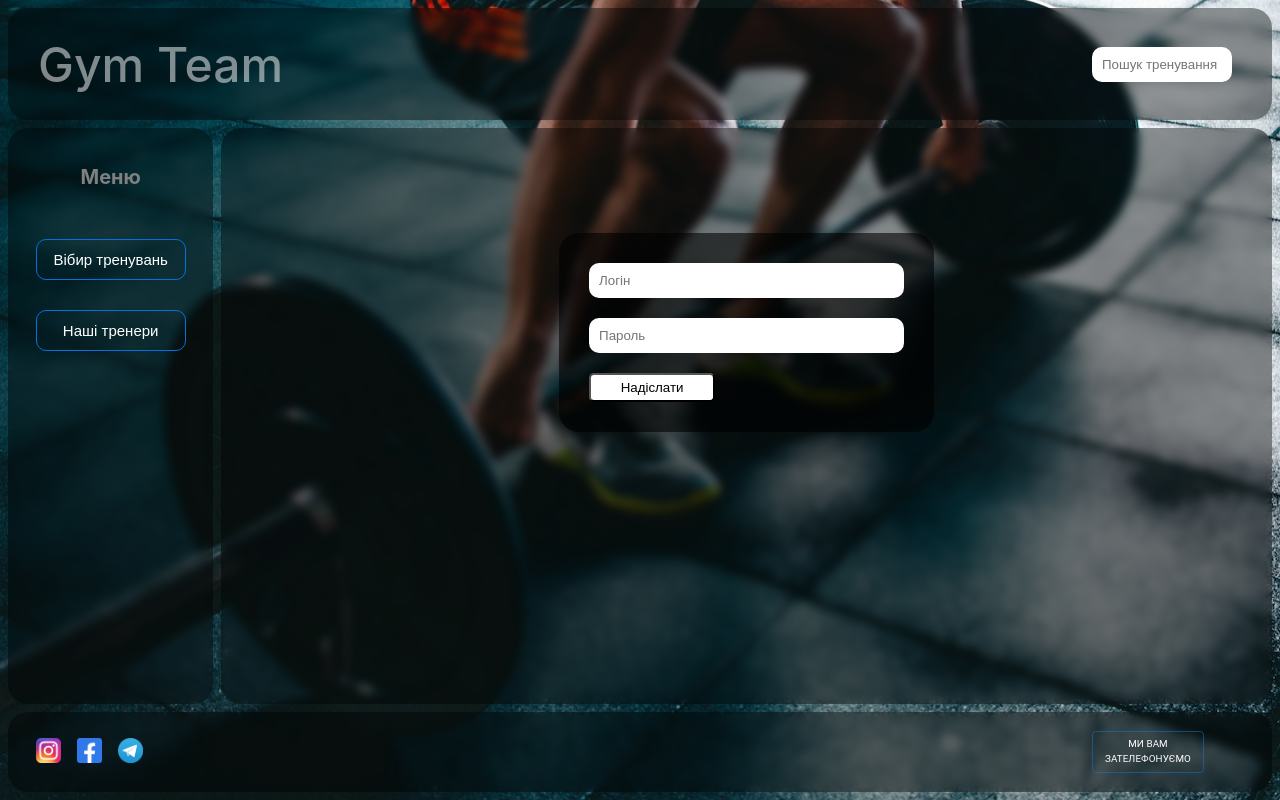
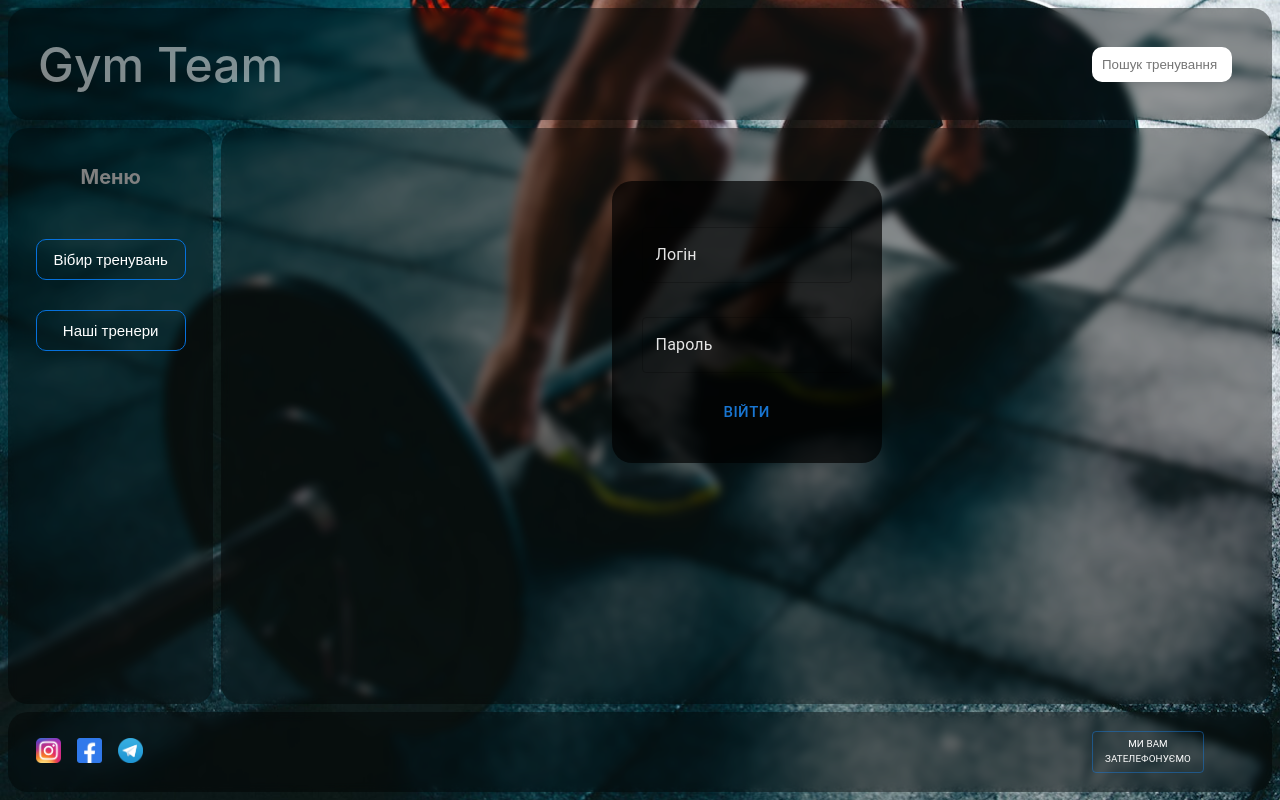
Before and after one commit to glinkinzhenya/Diplom-pro, a React (Create React App) app: page /admin in a window 1280 px wide. Built offline with nearby package versions, Linux system fonts and the light colour scheme.

Commit message:
add burger

```diff
--- a/package.json
+++ b/package.json
@@ -5,6 +5,7 @@
   "dependencies": {
     "@emotion/react": "^11.10.6",
     "@emotion/styled": "^11.10.6",
+    "@mui/icons-material": "^5.11.16",
     "@mui/material": "^5.11.13",
     "@mui/system": "^5.11.14",
     "@reduxjs/toolkit": "^1.9.3",
--- /dev/null
+++ b/src/components/Forms/InputText.jsx
@@ -0,0 +1,46 @@
+import { TextField } from '@mui/material';
+import React from 'react';
+import { Controller } from 'react-hook-form';
+
+export function InputText({
+  control,
+  name,
+  defaultValue = '',
+  label,
+  type,
+  rules,
+  ...props
+}) {
+  return (
+    <Controller
+      type={type}
+      control={control}
+      name={name}
+      defaultValue={defaultValue}
+      rules={rules}
+      render={(({ field: { onChange, value, ref }, fieldState: { error } }) => (
+        <TextField
+          InputProps={{
+            style: {
+              color: 'rgba(255, 255, 255, 0.892)', // цвет текста
+            },
+          }}
+          InputLabelProps={{
+            style: {
+              color: 'rgba(255, 255, 255, 0.892)', // цвет текста метки
+            },
+          }}
+          type={type}
+          label={label}
+          value={value}
+          inputRef={ref}
+          onChange={onChange}
+          margin='normal'
+          error={!!error}
+          helperText={error ? error.message : ''}
+          {...props}
+        />
+      ))}
+    />
+  );
+}
--- /dev/null
+++ b/src/components/Templates/Header/ComponentHeader/Burger.jsx
@@ -0,0 +1,54 @@
+import React, { useState } from 'react';
+import {
+  Button,
+  Drawer, Box, List, ListItem, ListItemButton, ListItemText,
+} from '@mui/material';
+import MenuIcon from '@mui/icons-material/Menu';
+import { Link } from 'react-router-dom';
+
+export default function Burger() {
+  const [open, setOpen] = useState(false);
+
+  const pages = ['Головна', 'Вибір тренувань', 'Наші тренери'];
+  const links = ['/', '/trainings', '/trainers'];
+  // eslint-disable-next-line react/jsx-key
+
+  return (
+    <nav>
+      <Button
+        onClick={() => setOpen(true)}
+        sx={{ color: 'var(--secondary-alt)' }}
+      >
+        <MenuIcon />
+      </Button>
+      <Drawer
+        anchor='right'
+        open={open}
+        onClose={() => setOpen(false)}
+      >
+        <Box
+          role="presentation"
+          onClick={() => setOpen(false)}
+          onKeyDown={() => setOpen(false)}
+          sx={{
+            height: '100%',
+            backgroundColor: 'var(--secondary)',
+            color: 'var(--secondary-alt)',
+          }}
+        >
+          <List>
+            {pages.map((page, index) => (
+              <Link key={page} to={links[index]}>
+                <ListItem disablePadding>
+                  <ListItemButton>
+                    <ListItemText primary={page} />
+                  </ListItemButton>
+                </ListItem>
+              </Link>
+            ))}
+          </List>
+        </Box>
+      </Drawer>
+    </nav>
+  );
+}
--- a/src/components/Templates/Header/Header.jsx
+++ b/src/components/Templates/Header/Header.jsx
@@ -2,7 +2,9 @@ import React, { useState } from 'react';
 import { Link } from 'react-router-dom';
 import { useDispatch } from 'react-redux';
 import './Header.css';
+import { useMediaQuery } from '@mui/material';
 import { trainingsActions } from '../../../store/modules/trainings';
+import BurgerBig from './ComponentHeader/Burger';
 
 export default function Header() {
   const [inputWidth, setInputWidth] = useState('120px');
@@ -19,6 +21,8 @@ export default function Header() {
     setInputValue(e.target.value);
     dispatch(trainingsActions.filterTrainings({ search: inputValue }));
   };
+
+  const burgerTrue = useMediaQuery('(min-width:625px)');
 
   return (
     <>
@@ -44,6 +48,7 @@ export default function Header() {
           />
         </Link>
       </div >
+      {!burgerTrue && <BurgerBig />}
     </>
   );
 }
--- /dev/null
+++ b/src/constans/rules.js
@@ -0,0 +1,12 @@
+export const rulesText = {
+  required: (field) => `Треба ввести ${field}.`,
+};
+
+export const adminRules = {
+  login: {
+    required: { value: true, message: rulesText.required('логін') },
+  },
+  password: {
+    required: { value: true, message: rulesText.required('пароль') },
+  },
+};
--- /dev/null
+++ b/src/pages/AddForm/AddForm.jsx
@@ -0,0 +1,8 @@
+import React from 'react';
+
+export default function AddForm() {
+
+    return (
+        <h1>HUy</h1>
+    )
+}
--- a/src/pages/Admin/Admin.css
+++ b/src/pages/Admin/Admin.css
@@ -1,19 +1,15 @@
-.admin {
-display: flex;
-flex-direction: column;
-gap: 20px;
-padding: 30px;
-background-color: rgba(0, 0, 0, 0.591);
-width: 30%;
-margin-left: auto;
-margin-right: auto;
-border-radius: 20px;
-margin-top: 10%;
+.admin-wrapper {
+    display: flex;
+    justify-content: center;
 }
-.admin>button {
-width: 40%;
-border-radius: 5px;
-padding: 5px;
-background-color: white;
-border: 1px soid black;
+
+.form-wrapper {
+    display: flex;
+    flex-direction: column;
+    background-color: rgb(0 0 0 / 69%);
+    border-radius: 20px;
+    padding: 30px;
+    width: 20%;
+    margin-top: 5%;
+    gap: 10px;
 }
--- a/src/pages/Admin/Admin.jsx
+++ b/src/pages/Admin/Admin.jsx
@@ -1,13 +1,44 @@
 import React from 'react';
+import { Button } from '@mui/material';
+import { InputText } from '../../components/Forms/InputText';
+import { useForm } from 'react-hook-form';
+import { adminRules } from '../../constans/rules';
 import './Admin.css';
 
 export default function Admin() {
-  return (<>
-    <div className='admin'>
-      <input type="text" placeholder='Логін' />
-      <input type="password" placeholder='Пароль' />
-      <button>Надіслати</button>
+  const { control, handleSubmit, getValues } = useForm();
+
+  const onSubmit = () => {
+    console.log(getValues());
+    if (getValues().login === 'admin' && getValues().password === 'qwerty') {
+      window.location.href = '/admin/4hg874hg8h45g85hg848g47gh4hyth4ythvy4thg8yh5g784h578heyubvyurbvubs';
+    }
+  };
+
+
+  return (
+    <div className='admin-wrapper'>
+      <div className='form-wrapper'>
+        <InputText
+          control={control}
+          name='login'
+          label='Логін'
+          type='text'
+          rules={adminRules.login}
+        />
+        <InputText
+          control={control}
+          name='password'
+          label='Пароль'
+          type='password'
+          rules={adminRules.password}
+        />
+        <Button
+          size='large'
+          onClick={handleSubmit(onSubmit)}
+        >Війти
+        </Button>
+      </div>
     </div>
-
-  </>);
+  );
 }
--- a/src/pages/MainRoute.jsx
+++ b/src/pages/MainRoute.jsx
@@ -5,6 +5,7 @@ import Trainings from './Trainings/Trainings';
 import SportPage from './SportPage/SportPage';
 import Trainers from './Trainers/Trainers';
 import Admin from './Admin/Admin';
+import AddForm from './AddForm/AddForm';
 import NotFound from './NotFound/NotFound';
 import Start from './Start/Start';
 
@@ -17,6 +18,7 @@ export default function MainRoute() {
         <Route path='/trainings' element={<Trainings />} />
         <Route path='/trainers' element={<Trainers />} />
         <Route path='/admin' element={<Admin />} />
+        <Route path='/admin/4hg874hg8h45g85hg848g47gh4hyth4ythvy4thg8yh5g784h578heyubvyurbvubs' element={<AddForm />} />
         {/* /:name плавающий элемент */}
         <Route path='/trainings/:name' element={<SportPage />} />
         <Route path='/*' element={<NotFound />} />
```
Also changed, not shown: src/components/Templates/Header/ComponentHeader/PagesList.jsx (added, +36 -0 lines), 2 other files (tests, documents, lock files or other folders).
